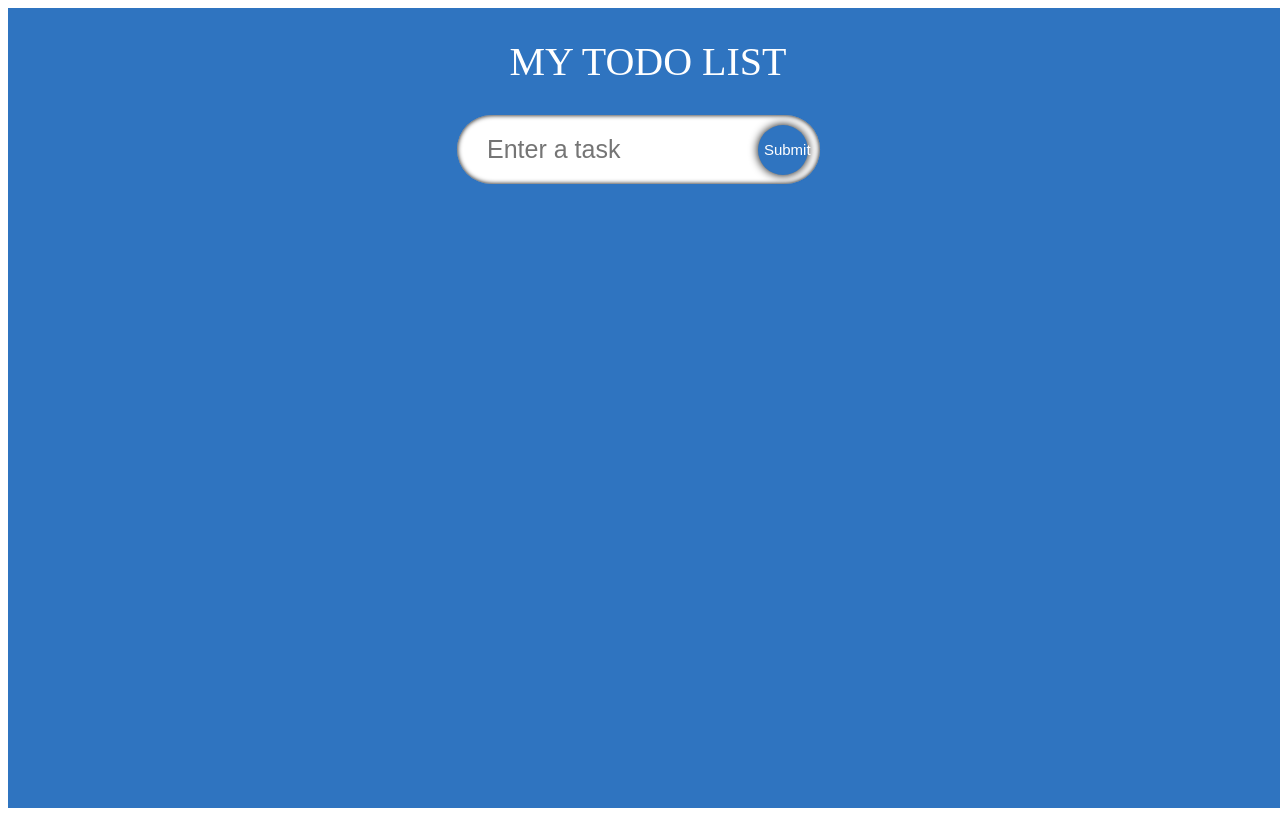
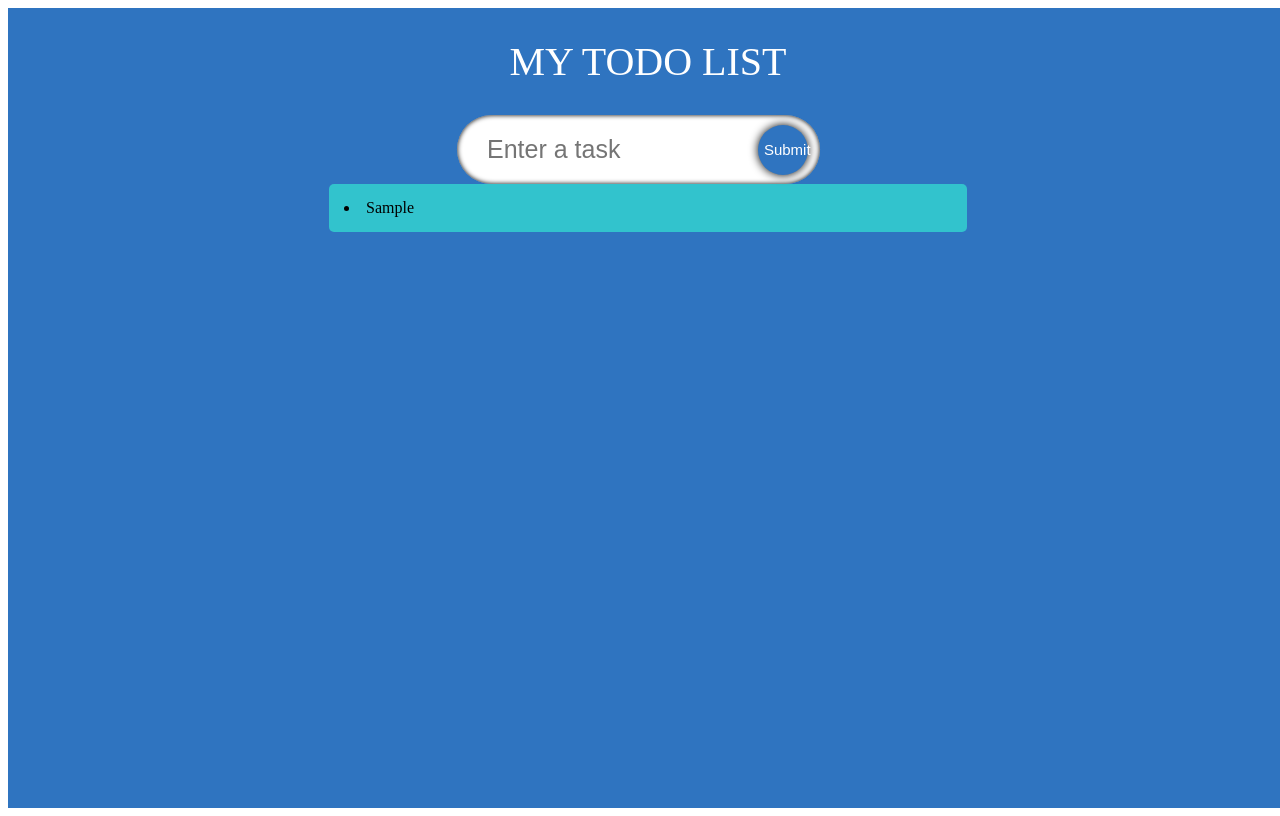
Before and after one commit to SolomonOjigbo/my-todolist-app, a React (Create React App) app: page / in a window 1280 px wide. Both pictures are taken after typing "Sample" into the empty fields and a click on the button "Submit". Built offline with nearby package versions, Linux system fonts and the light colour scheme; a web font is replaced by a local one.

Commit message:
Added the TodoList component to the App

```diff
--- a/package.json
+++ b/package.json
@@ -12,6 +12,7 @@
 		"@types/react-dom": "^18.0.6",
 		"react": "^18.2.0",
 		"react-dom": "^18.2.0",
+		"react-icons": "^4.4.0",
 		"react-scripts": "5.0.1",
 		"typescript": "^4.8.2",
 		"web-vitals": "^2.1.4"
--- a/src/App.tsx
+++ b/src/App.tsx
@@ -1,6 +1,7 @@
 import React, { useState } from "react";
 import "./App.css";
 import InputField from "./components/InputField";
+import TodoList from "./components/TodoList";
 import { Todo } from "./models/models";
 
 const App: React.FC = () => {
@@ -20,6 +21,7 @@ const App: React.FC = () => {
 		<div className="App">
 			<span className="heading"> My Todo List</span>
 			<InputField todo={todo} setTodo={setTodo} handleAdd={handleAdd} />
+			<TodoList todos={todos} setTodos={setTodos} />
 		</div>
 	);
 };
--- /dev/null
+++ b/src/components/TodoList.tsx
@@ -0,0 +1,20 @@
+import React from "react";
+import { Todo } from "../models/models";
+import "./styles.css";
+
+interface props {
+	todos: Todo[];
+	setTodos: React.Dispatch<React.SetStateAction<Todo[]>>;
+}
+
+const TodoList: React.FC<props> = ({ todos, setTodos }) => {
+	return (
+		<div className="todos">
+			{todos.map((todo) => (
+				<li> {todo.todo}</li>
+			))}
+		</div>
+	);
+};
+
+export default TodoList;
--- a/src/components/styles.css
+++ b/src/components/styles.css
@@ -51,3 +51,29 @@
 	justify-content: space-between;
 	align-items: flex-start;
 }
+.todos {
+	border-radius: 5px;
+	display: flex;
+	flex-direction: column;
+	width: 47.5%;
+	padding: 15px;
+	background-color: rgb(50, 195, 205);
+}
+
+.dragactive {
+	background-color: rgb(0, 221, 236);
+}
+
+.dragcomplete {
+	background-color: rgb(255, 38, 0);
+}
+
+.remove {
+	background-color: rgb(235, 103, 80);
+}
+
+.todos__heading {
+	font-size: 30px;
+	/* text-align: center; */
+	color: white;
+}
```
Also changed, not shown: 1 other file (tests, documents, lock files or other folders).
